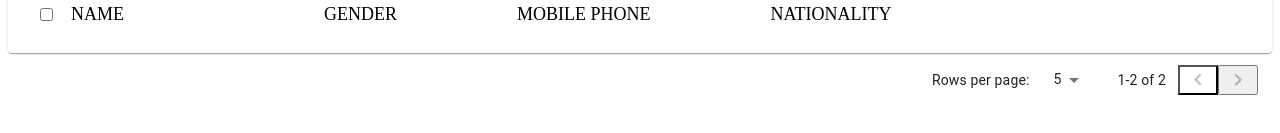
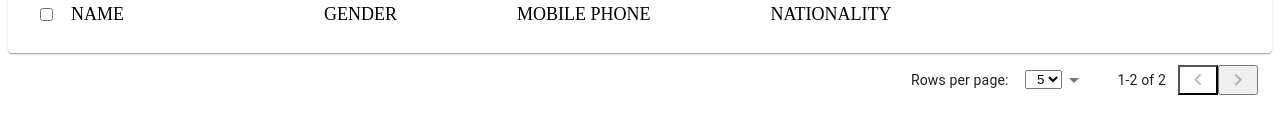
Before and after one commit to elosis/passaportReact, a React (Create React App) app: page / in a window 1280 px wide. Shown: the part 611-744 px from the top of the page. Built offline with nearby package versions, Linux system fonts and the light colour scheme.

Commit message:
setting row button-1

```diff
--- a/src/components/RowPageInfo/RowPageInfo.js
+++ b/src/components/RowPageInfo/RowPageInfo.js
@@ -1,14 +1,22 @@
 import React from "react";
 import "../../App.css";
+import { PasContext, useContext } from "../../store/context";
 
 export default function RowPageInfo() {
+  const { row, handleRow } = useContext(PasContext);
   return (
     <div className="row">
       <div className="row-con">
         <div className="row-spacer"></div>
         <p className="row-caption">Rows per page: </p>
         <div className="row-input">
-          <div className="row-select">5</div>
+          <div className="row-select">
+            <select value={row} onChange={handleRow}>
+              <option value="5">5</option>
+              <option value="10">10</option>
+              <option value="15">15</option>
+            </select>
+          </div>
           <input
             aria-hidden="true"
             tabindex="-1"
--- a/src/store/context.js
+++ b/src/store/context.js
@@ -16,6 +16,7 @@ export default function PasProvider(props) {
   const [passaport, setPassaport] = useState("");
   const [salary, setSalary] = useState("");
   const [submitted, setSubmitted] = useState(false);
+  const [row, setRow] = useState(5);
 
   const handleReset = () => {
     setFirstName("");
@@ -27,6 +28,11 @@ export default function PasProvider(props) {
     setTitle("Mr");
     setPassaport("");
     setSalary("");
+  };
+
+  const handleRow = (event) => {
+    const value = event.target.value;
+    setRow(value);
   };
 
   const handleTitleChange = (event) => {
@@ -196,6 +202,9 @@ export default function PasProvider(props) {
     birthday,
     setBirthday,
     handleDelete,
+    row,
+    setRow,
+    handleRow,
   };
 
   return (
```
